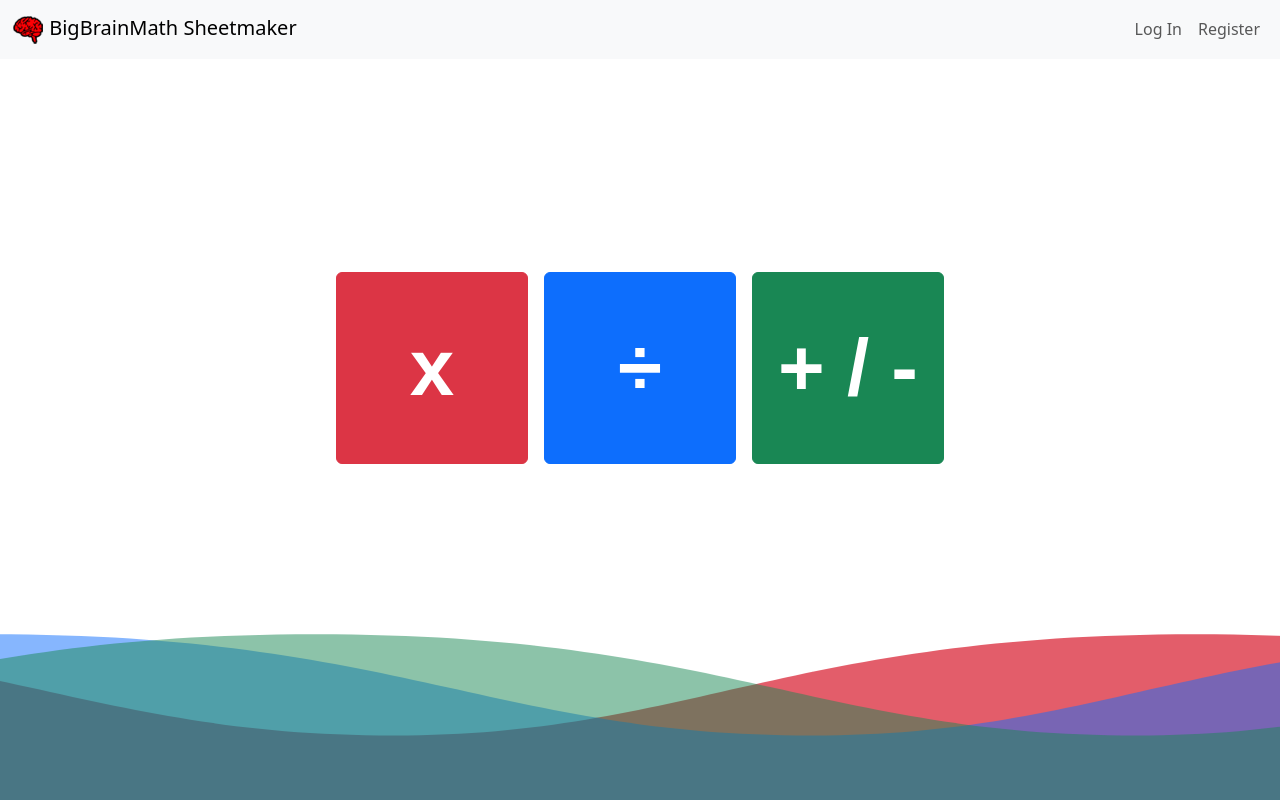
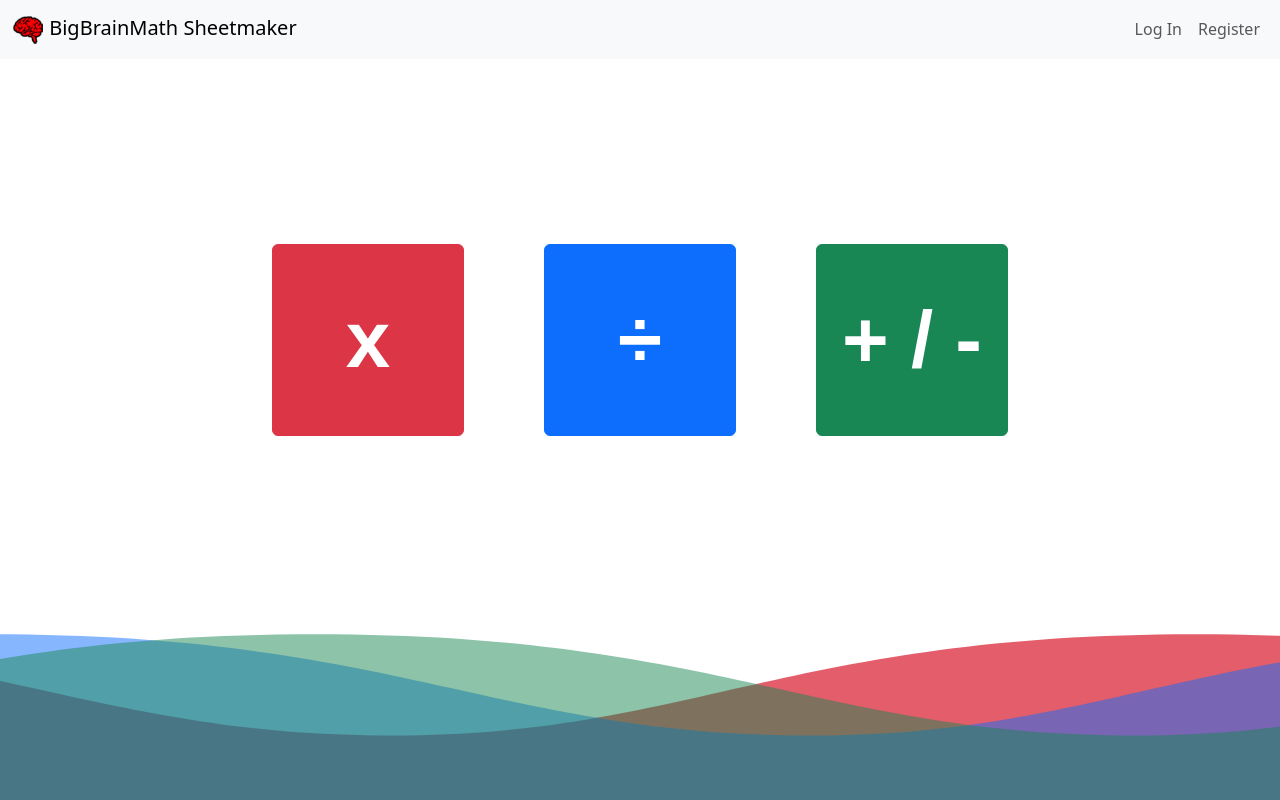
Before and after one commit to omled1/supermath, a Django app: page / in a window 1280 px wide. Run offline with Django 4.2, Linux system fonts and the light colour scheme; some libraries are stand-ins or nearby versions.

Commit message:
styled the landing page, bug fixes, etc.

```diff
--- a/capstone/sheetmaker/static/sheetmaker/sheetmaker.js
+++ b/capstone/sheetmaker/static/sheetmaker/sheetmaker.js
@@ -138,7 +138,7 @@ const utils = (() => {
                             <td class="m_expression">
                                 <span>
                                     <input type="number" name="first" value="${first}" min="0" max="99999" />
-                                    x
+                                    ${operator}
                                     <input type="number" name="second" value="${second}" min="0" max="99999" />
                                 </span>
                                 <span>=</span>
--- a/capstone/sheetmaker/static/sheetmaker/styles.css
+++ b/capstone/sheetmaker/static/sheetmaker/styles.css
@@ -89,6 +89,7 @@ html, body {
 
 .main {
     height: 100vh;
+    max-width: 100vw;
     --webkit-user-select: none;
     user-select: none;
 }
@@ -101,10 +102,13 @@ html, body {
 }
 
 .container.home {
-    display: grid;
-    gap: 1rem;
-    grid-auto-flow: column;
-    grid-template-columns: auto auto auto;
+    padding: 60px 0px 180px;
+    height: 100vh;
+    display: flex;
+    gap: 5rem;
+    align-items: center;
+    flex-wrap: wrap;
+    justify-content: center;
 }
 
 /* Buttons in the index */
@@ -185,7 +189,7 @@ html, body {
 
 .problem-sheet table.table thead tr th.action-col,
 .problem-sheet table.table tbody tr td.action-col {
-    /* width: 105px; */
+    width: 110px;
 }
 
 .problem-sheet table.table tbody tr td.action-col {
@@ -209,6 +213,7 @@ html, body {
 
 .problem-sheet .table-action-top-panel > div {
    padding-right: 1.7rem;
+   max-width: 100vw;
 }
 
 /* .problem-sheet table.table.fixed-table-head tbody {
@@ -351,7 +356,7 @@ div.for-printing .table-for-print {
 }
 
 div.for-printing .table-for-print td {
-    padding: 5px;
+    padding: 3px;
     border: 1px solid black;
 }
 
@@ -416,7 +421,7 @@ div.for-printing.arithmetic .table-for-print  .table-cell {
 }
 
 div.for-printing.arithmetic .table-for-print  .table-cell td {
-    padding: 5px;
+    padding: 3px;
 }
 
 div.for-printing.arithmetic .table-for-print  .table-cell .number {
--- a/capstone/sheetmaker/templates/sheetmaker/sheet.html
+++ b/capstone/sheetmaker/templates/sheetmaker/sheet.html
@@ -116,6 +116,9 @@
                             <button class="btn btn-danger delete-action" data-bs-toggle="modal" data-bs-target="#deleteConfirmModal" data-bs-api-name="deleteDivision" data-bs-sheet-id="{{ sheet.id }}">
                                 <i class="bi bi-trash"></i>
                             </button>
+                            <button class="btn btn-warning print-action" data-sheet-type="{{ sheet.sheet_type }}" data-sheet-id="{{ sheet.id }}">
+                                <i class="bi bi-printer"></i>
+                            </button>
                             <form id="deleteDivisionForm_{{ sheet.id }}" action="{% url 'deleteDivision' %}" method="POST">
                                 {% csrf_token %}
                                 <input name="sheet_id" type="hidden" value="{{ sheet.id }}">
@@ -181,6 +184,9 @@
                             <button class="btn btn-danger delete-action" data-bs-toggle="modal" data-bs-target="#deleteConfirmModal" data-bs-api-name="deleteArithmetic" data-bs-sheet-id="{{ sheet.id }}">
                                 <i class="bi bi-trash"></i>
                             </button>
+                            <button class="btn btn-warning print-action" data-sheet-type="{{ sheet.sheet_type }}" data-sheet-id="{{ sheet.id }}">
+                                <i class="bi bi-printer"></i>
+                            </button>
                             <form id="deleteArithmeticForm_{{ sheet.id }}" action="{% url 'deleteArithmetic' %}" method="POST">
                                 {% csrf_token %}
                                 <input name="sheet_id" type="hidden" value="{{ sheet.id }}">
```
